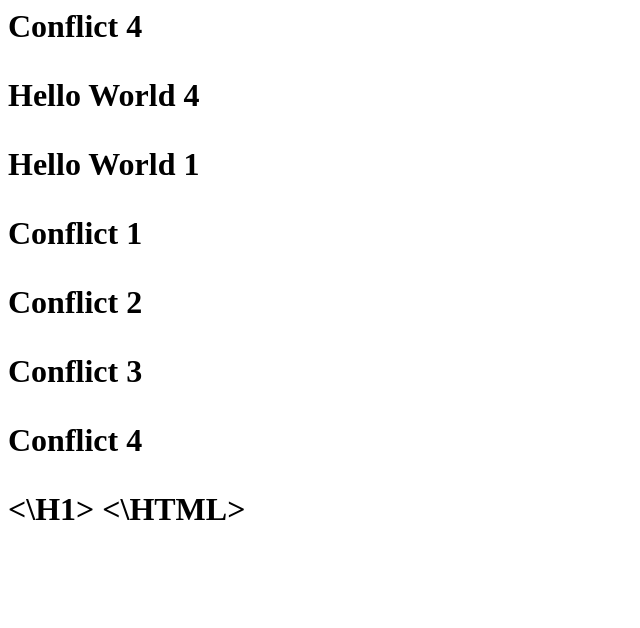
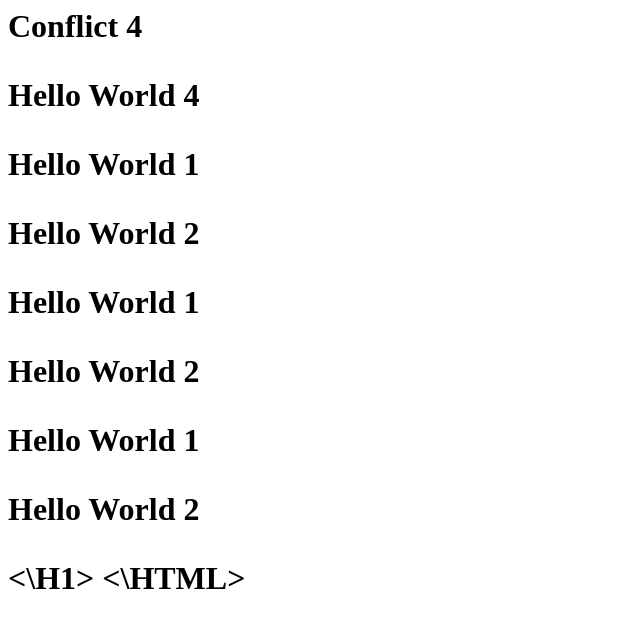
Before and after one commit to EliSteklov/GitHubTest, a plain HTML site: page index.html in a window 1280 px wide. Shown: the whole page, without its empty margins (0-640 px from the left). Drawn offline with Linux system fonts and the light colour scheme.

Commit message:
Update index.html

```diff
--- a/index.html
+++ b/index.html
@@ -3,9 +3,10 @@
 		<p>Conflict 4</p>
 		<p>Hello World 4</p>
 		<p>Hello World 1</p>
-		<p>Conflict 1</p>
-		<p>Conflict 2</p>
-		<p>Conflict 3</p>
-		<p>Conflict 4</p>
+		<p>Hello World 2</p>
+		<p>Hello World 1</p>
+		<p>Hello World 2</p>
+		<p>Hello World 1</p>
+		<p>Hello World 2</p>
 	<\H1>
 <\HTML>
```
